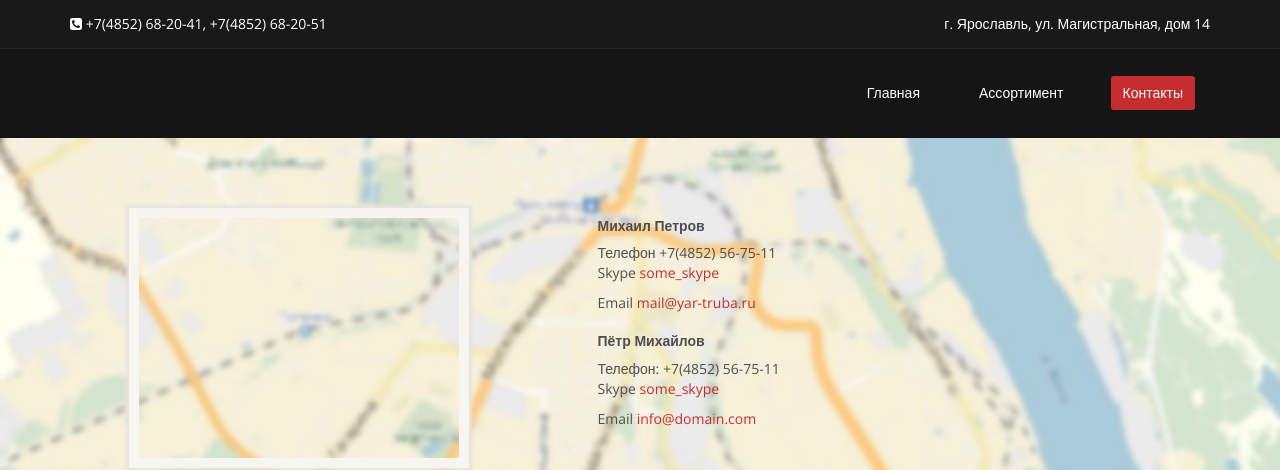
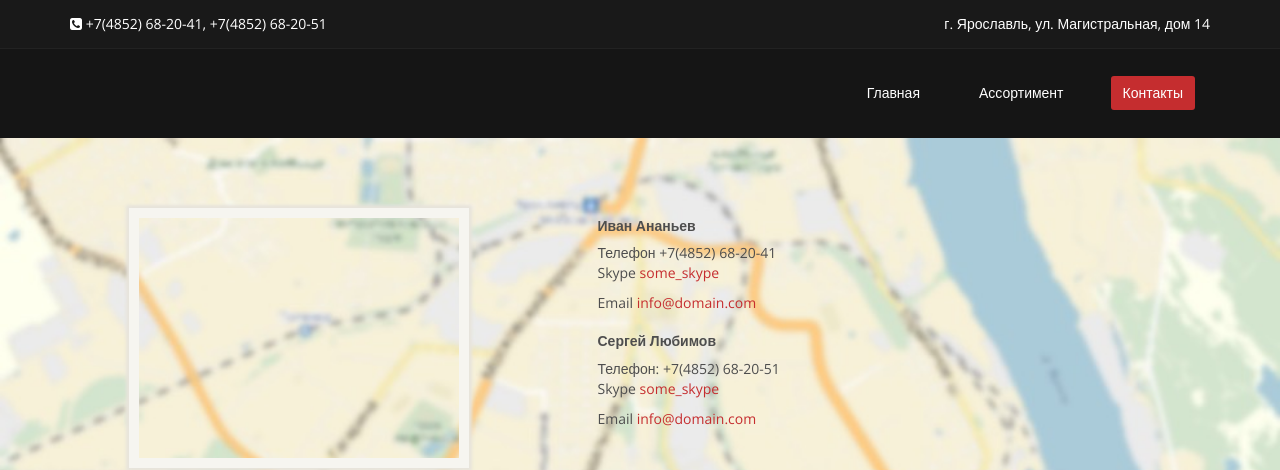
Before and after one commit to seven-4-seven/seven-4-seven.github.io, a Jekyll site: the page contact-us.html, which Jekyll copies as it is, in a window 1280 px wide. Shown: the top 470 px of the page. Built offline with Jekyll 4.4.1, drawn with Linux system fonts in a browser that asks for light colours.

Commit message:
Update contact-us.html

```diff
--- a/contact-us.html
+++ b/contact-us.html
@@ -106,15 +106,15 @@
                         <ul class="row">
                             <li class="col-sm-6">
                                 <address>
-                                    <h5>Михаил Петров</h5>
-                                    <p>Телефон +7(4852) 56-75-11 <br>
+                                    <h5>Иван Ананьев</h5>
+                                    <p>Телефон +7(4852) 68-20-41 <br>
                                     Skype <a href="skype:some_skype?call">some_skype</a> <br></p>
-                                    <p>Email <a href="mailto:mail@yar-truba.ru">mail@yar-truba.ru</a></p>
+                                    <p>Email <a href="mailto:ivan_ananev@mail.ru">info@domain.com</a></p>
                                 </address>
 
                                 <address>
-                                  <h5>Пётр Михайлов</h5>
-                                  <p>Телефон: +7(4852) 56-75-11 <br>
+                                  <h5>Сергей Любимов</h5>
+                                  <p>Телефон: +7(4852) 68-20-51 <br>
                                   Skype <a href="skype:some_skype?call">some_skype</a> <br></p>
                                   <p>Email <a href="mailto:info@domain.com">info@domain.com</a></p>
                                 </address>
```
